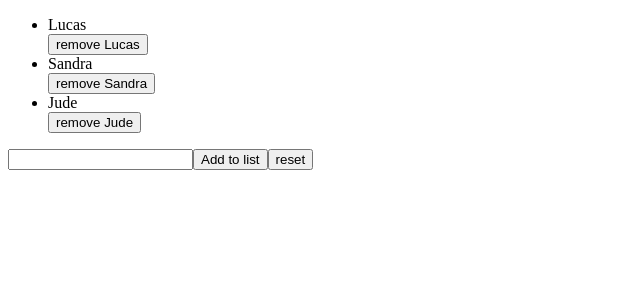
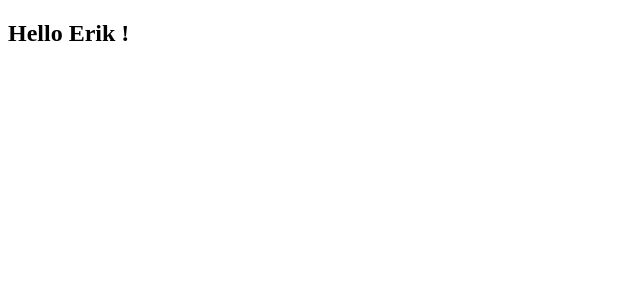
Before and after one commit to karimhaj/react-exercises, a React (Create React App) app in the folder my-app/: page / in a window 1280 px wide. Shown: the top 300 px of the page, without its empty margins (0-640 px from the left). Built offline with nearby package versions, Linux system fonts and the light colour scheme.

Commit message:
complete exercise 1 of react router

```diff
--- a/my-app/src/App.js
+++ b/my-app/src/App.js
@@ -1,19 +1,14 @@
-import React from "react";
-import { TodoList } from "./TodoList";
+import { Route, Routes } from "react-router-dom";
+import { Welcome } from "./Welcome";
 
-export class App extends React.Component {
-    render() {
-        return (
-            <div>
-                <TodoList render={(array) => array.map((item, index) => <div><li key={index}>{item}</li><button onClick={(event) => {
-                    event.preventDefault()
-                    array.splice(index, 1)
-                    this.setState({
-                        items: array,
-                        name: ""
-                    })
-                }}>remove {item}</button></div>)} />
-            </div>
-        )
-    }
+export function App() {
+  return (
+    <div>
+      <Routes>
+        <Route path="/" element={<Welcome name="Erik"/>} />
+      </Routes>
+    </div>
+  );
 }
+
+export default App;
--- /dev/null
+++ b/my-app/src/Root.js
@@ -0,0 +1,10 @@
+import { BrowserRouter } from "react-router-dom";
+import { App } from "./App";
+
+export function Root() {
+  return (
+    <BrowserRouter>
+      <App />
+    </BrowserRouter>
+  );
+}
--- a/my-app/src/TodoList.js
+++ /dev/null
@@ -1,47 +0,0 @@
-import React from "react";
-
-
-export class TodoList extends React.Component {
-
-    state = {
-        items: ['Lucas', 'Sandra', 'Jude'],
-        name: "",
-    }
-
-    handleControlledNameChange = (event) => {
-        this.setState({
-            name: event.target.value
-        })
-        // return console.log(this.state)
-    }
-
-    addElementToList = (event) => {
-        event.preventDefault()
-        console.log(this.state.id)
-
-        this.setState({
-            items: [...this.state.items, this.state.name],
-            name: "",
-        })
-    }
-
-    resetList = (event) => {
-        event.preventDefault()
-        this.setState({
-            items: [],
-            name: ""
-        })
-    }
-
-
-    render() {
-        return (<div>
-            <ul>{this.props.render(this.state.items)}</ul>
-            <form onSubmit={this.addElementToList}>
-                <input type="text" name="newItem" value={this.state.name} onChange={this.handleControlledNameChange} />
-                <button type="submit" name="addToList">Add to list</button>
-                <button name="reset" onClick={this.resetList}>reset</button>
-            </form>
-        </div>)
-    }
-}
--- /dev/null
+++ b/my-app/src/Welcome.js
@@ -0,0 +1,7 @@
+import React from "react";
+
+export function Welcome (props){
+    return (<div>
+        <h2>Hello {props.name} !</h2>
+    </div>)
+}
--- a/my-app/src/index.js
+++ b/my-app/src/index.js
@@ -1,10 +1,10 @@
-import React from 'react';
-import ReactDOM from 'react-dom/client';
-import { App } from './App';
+import React from "react";
+import ReactDOM from "react-dom/client";
+import { Root } from "./Root";
 
 const root = ReactDOM.createRoot(document.getElementById("root"));
-
 root.render(
   <React.StrictMode>
-    <App />
-  </React.StrictMode>)
+    <Root />
+  </React.StrictMode>
+);
```
